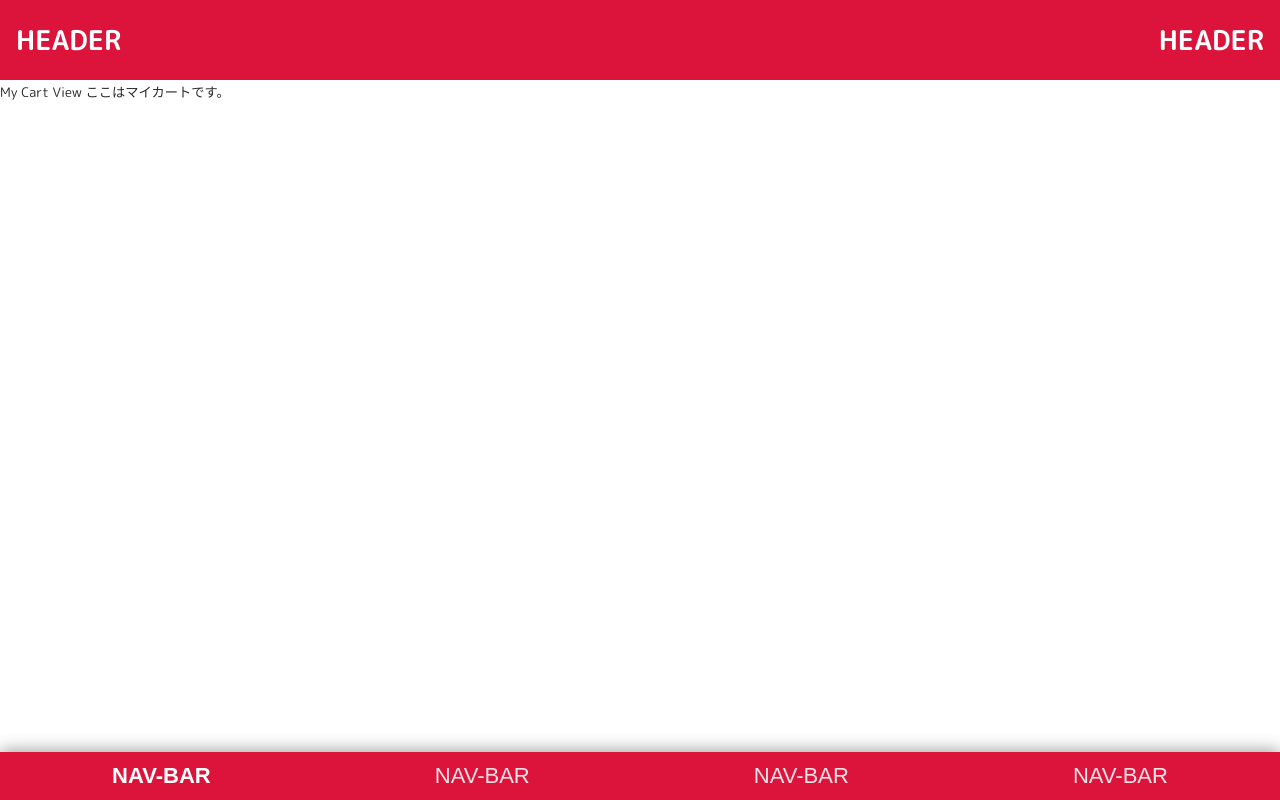
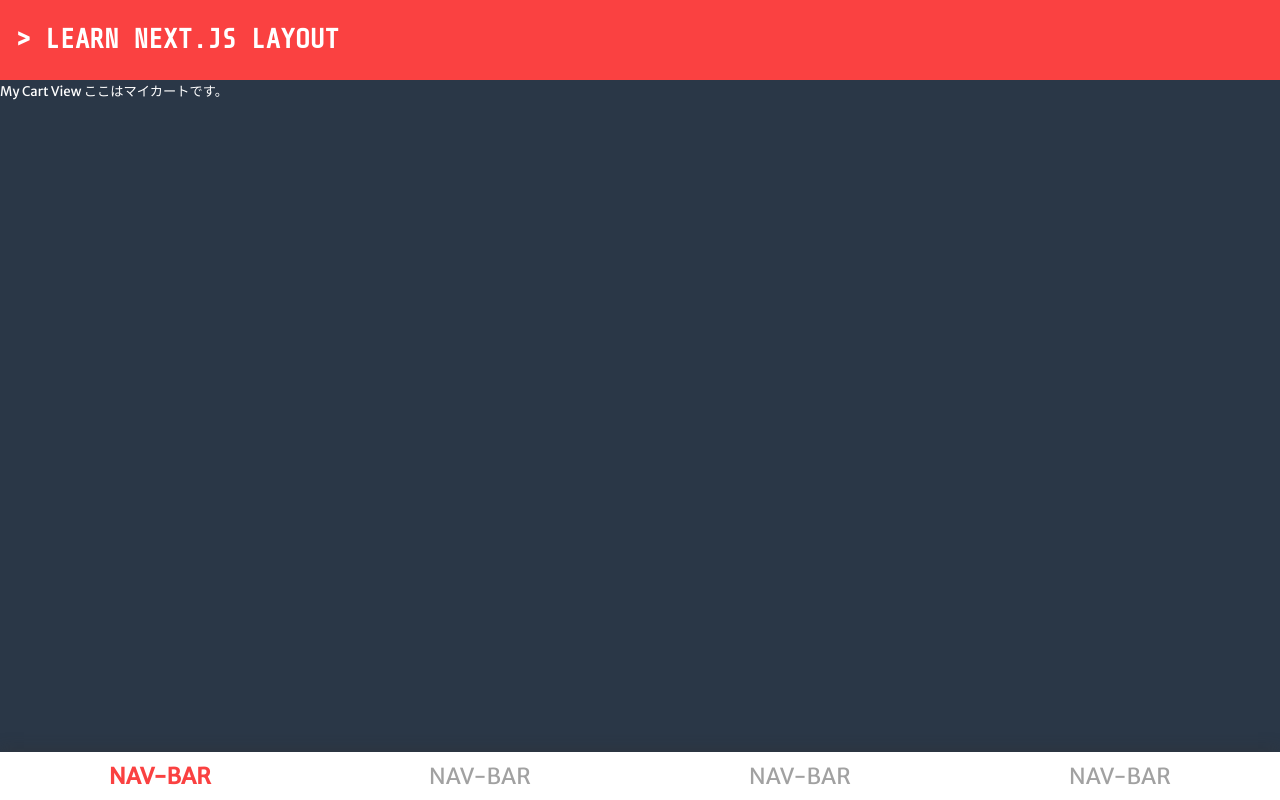
Before and after one commit to vivlio-kumihan/layout-pattern, a Next.js app: page /mycart in a window 1280 px wide. Built offline with nearby package versions, Linux system fonts and the light colour scheme.

Commit message:
title, copy... provide each page at props

```diff
--- a/components/Header.js
+++ b/components/Header.js
@@ -1,11 +1,14 @@
+import Link from "next/link"
 import "./Header.scss"
 
-const Header = () => {
+const Header = (props) => {
   return (
+    <Link href="/">
     <div className="Header">
-      <a>HEADER</a>
-      <a>HEADER</a>
+      {props.appTitle}
     </div>
+
+    </Link>
   )
 }
 
--- a/components/Header.scss
+++ b/components/Header.scss
@@ -1,3 +1,5 @@
+@import "../theme/theme";
+
 .Header {
   display: flex;
   justify-content: space-between;
@@ -5,10 +7,11 @@
   width: 100%;
   height: 5rem;
   padding: 0 1rem;
+  font-family: $logo-font;
   font-size: 1.7rem;
   font-weight: bold;
-  color: white;
+  color:$on-secondary;
   text-transform: uppercase;
-  background-color: crimson;
+  background-color: $highlight;
   cursor: pointer;
 }
--- a/components/Layout.js
+++ b/components/Layout.js
@@ -4,6 +4,7 @@
 import "./Layout.scss"
 
 const Layout = (porps) => {
+  const appTitle = `> Learn next.js Layout`
   return (
     <div className="Wrapper">
       <Head>
@@ -12,7 +13,7 @@
         <meta charSet="utf-8" />
       </Head>
 
-      <Header />
+      <Header appTitle={appTitle} />
 
       <div className="Content">
         {porps.children}
--- a/components/Layout.scss
+++ b/components/Layout.scss
@@ -1,3 +1,5 @@
+@import "../theme/theme";
+
 .Wrapper {
   display: flex;
   flex-direction: column;
@@ -10,5 +12,12 @@
     flex: 1;
     display: flex;
     flex-direction: column;
+    width: 100%;
+    font-family: $core-font;
+    background-color: $secondary;
+    color: $on-secondary;
+  }
+  a {
+    color: inherit;
   }
 }
--- a/components/NavBar.scss
+++ b/components/NavBar.scss
@@ -1,3 +1,5 @@
+@import "../theme/theme";
+
 .NavBar {
   display: flex;
   justify-content: space-around;
@@ -7,23 +9,23 @@
   height: 3rem;
   padding: 10px 0;
 
-  background: crimson;
+  background-color: $primary;
 
-  font-family: Arial, sans-serif;
+  font-family: $core-font;
   font-size: 22px;
-  color: white;
+  color: $on-primary-light;
 
   box-shadow: 0px -2px 15px rgba(50, 50, 50, 0.45);
 
   cursor: pointer;
 
   a {
-    color: rgba(250, 250, 250, 0.9);
+    color: inherit;
     text-decoration: none;
   }
 
   .active {
     font-weight: bold;
-    color: inherit;
+    color: $highlight;
   }
 }
--- a/styles/global.scss
+++ b/styles/global.scss
@@ -1,8 +1,3 @@
-/* 書体 */
-@import url("https://fonts.googleapis.com/css?family=Roboto+Slab:400,700");
-@import url("https://fonts.googleapis.com/css2?family=M+PLUS+1p:wght@100;300;400;500;700;800;900");
-@import url("https://fonts.googleapis.com/css2?family=M+PLUS+Rounded+1c:wght@100;300;400;500;700;800;900");
-
 * {
   box-sizing: border-box;
 }
--- /dev/null
+++ b/theme/_colors.scss
@@ -0,0 +1,16 @@
+/* 色 */
+// アンダースコア『_』で始まるSCSSファイルはパーシャルと呼ばれ、他のSCSSファイルにインポートすることができる。
+
+$primary: #FFFFFF;
+$primary-light: #ffffff;
+$primary-dark: #cccccc;
+
+$secondary: #2a3747;
+$secondary-light: #546172;
+$secondary-dark: #011120;
+
+$on-primary: #000;
+$on-primary-light: #A1A1A1;
+$on-secondary: #fff;
+
+$highlight: #FA4141;
--- /dev/null
+++ b/theme/_fonts.scss
@@ -0,0 +1,10 @@
+/* 書体 */
+@import url("https://fonts.googleapis.com/css2?family=M+PLUS+1p:wght@100;300;400;500;700;800;900");
+@import url("https://fonts.googleapis.com/css2?family=M+PLUS+Rounded+1c:wght@100;300;400;500;700;800;900");
+@import url('https://fonts.googleapis.com/css?family=Raleway:800|Merriweather+Sans|Share+Tech+Mono');
+
+$logo-font: 'Share Tech Mono', monospace;
+$header-font: 'Raleway', sans-serif;
+$m-plus-font: "M PLUS 1p",sans-serif;
+$m-plus-rounded-font: "M PLUS Rounded 1c",sans-serif;
+$core-font: 'Merriweather Sans', sans-serif;
--- /dev/null
+++ b/theme/_theme.scss
@@ -0,0 +1,2 @@
+@import "./fonts";
+@import "./colors";
```
